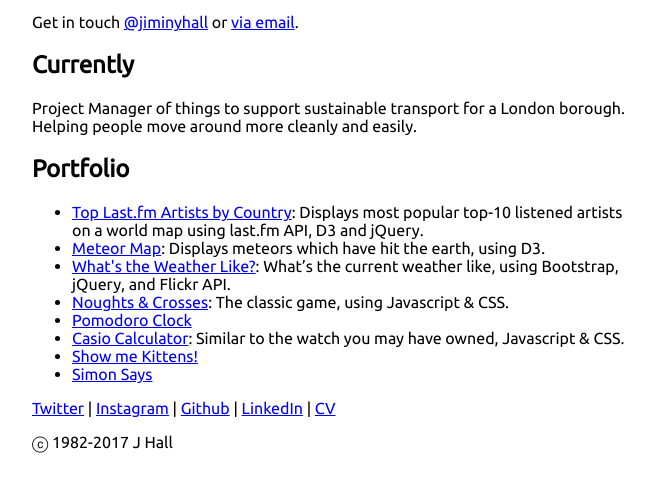
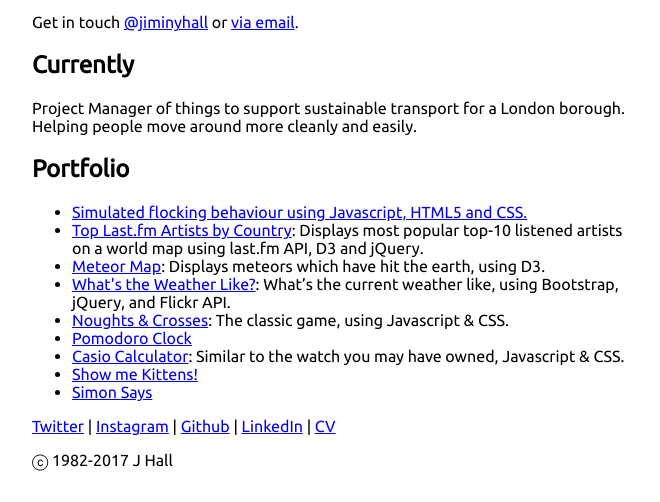
Before and after one commit to jiminyhall/jiminyhall.github.io, a plain HTML site: page index.html in a window 1280 px wide. Shown: the part 298-800 px from the top of the page, without its empty margins (308-968 px from the left). Drawn offline with Linux system fonts and the light colour scheme.

Commit message:
Added flocking

```diff
--- a/index.html
+++ b/index.html
@@ -36,6 +36,7 @@
             <h2>Portfolio</h2>
 
             <ul>
+                <li><a href="../flocking/">Simulated flocking behaviour using Javascript, HTML5 and CSS.</li>
                 <li><a href="../last-fm-artist-by-country/">Top Last.fm Artists by Country</a>: Displays most popular top-10 listened artists on a world map using last.fm API, D3 and jQuery.</li>
                 <li><a href="../meteor-map/">Meteor Map</a>: Displays meteors which have hit the earth, using D3.</li>
                 <li><a href="../whats-the-weather-like/">What's the Weather Like?</a>: What’s the current weather like, using Bootstrap, jQuery, and Flickr API.</li>
```
